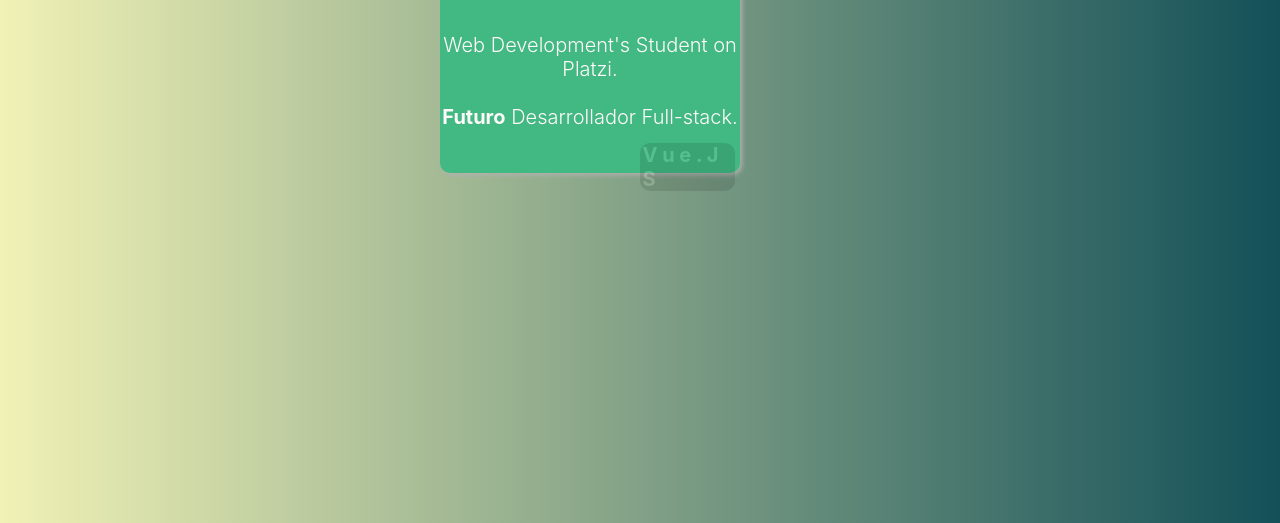
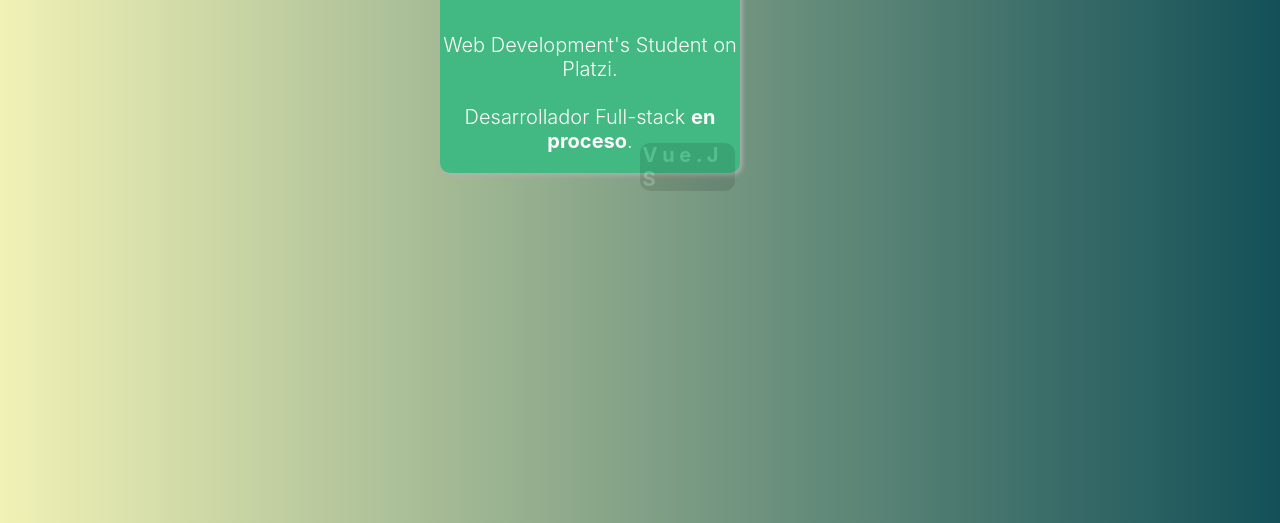
Before and after one commit to DevAndreiP/retoposition, a plain HTML site: page index.html in a window 1280 px wide. Shown: the part 277-800 px from the top of the page. Drawn offline with Linux system fonts and the light colour scheme.

Commit message:
segundo push

```diff
--- a/index.html
+++ b/index.html
@@ -14,7 +14,7 @@
         <div class="información"><p> Web Development's Student on Platzi.
         </p>
             <br>
-            <p><strong>Futuro</strong> Desarrollador Full-stack.</p>
+            <p> Desarrollador Full-stack <strong>en proceso</strong>.</p>
         </div>
         <div id="vuejs"> V u e . J S</div>
         <div id="circulo"></div>
```
